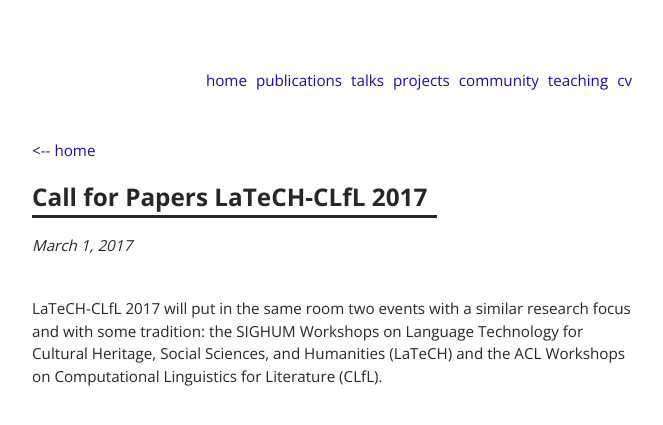
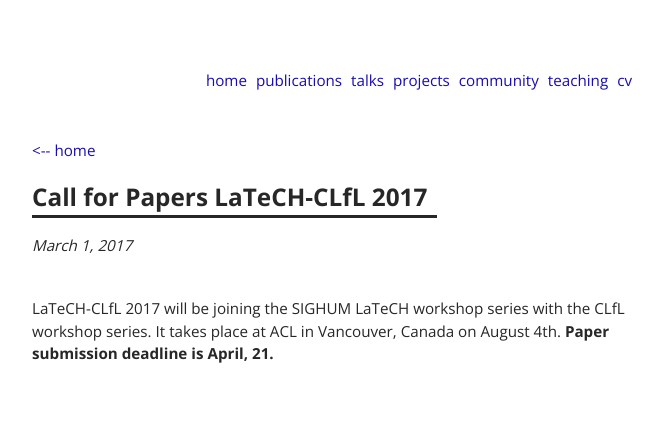
Before and after one commit to nilsreiter/nilsreiter.github.io, a Jekyll site: the page built from _posts/2017-03-01-cfp-latech-clfl.md, in a window 1280 px wide. Shown: the top 425 px of the page, without its empty margins (308-971 px from the left). Built offline with Jekyll 4.4.1, drawn with Linux system fonts in a browser that asks for light colours.

Commit message:
rewrote abstrCt for cfp

```diff
--- a/_posts/2017-03-01-cfp-latech-clfl.md
+++ b/_posts/2017-03-01-cfp-latech-clfl.md
@@ -5,4 +5,4 @@ external: https://sighum.wordpress.com/events/latech-clfl-2017/
 show: true
 ---
 
-LaTeCH-CLfL 2017 will put in the same room two events with a similar research focus and with some tradition: the SIGHUM Workshops on Language Technology for Cultural Heritage, Social Sciences, and Humanities (LaTeCH) and the ACL Workshops on Computational Linguistics for Literature (CLfL).
+LaTeCH-CLfL 2017 will be joining the SIGHUM LaTeCH workshop series with the CLfL workshop series. It takes place at ACL in Vancouver, Canada on August 4th. **Paper submission deadline is April, 21.**
```
